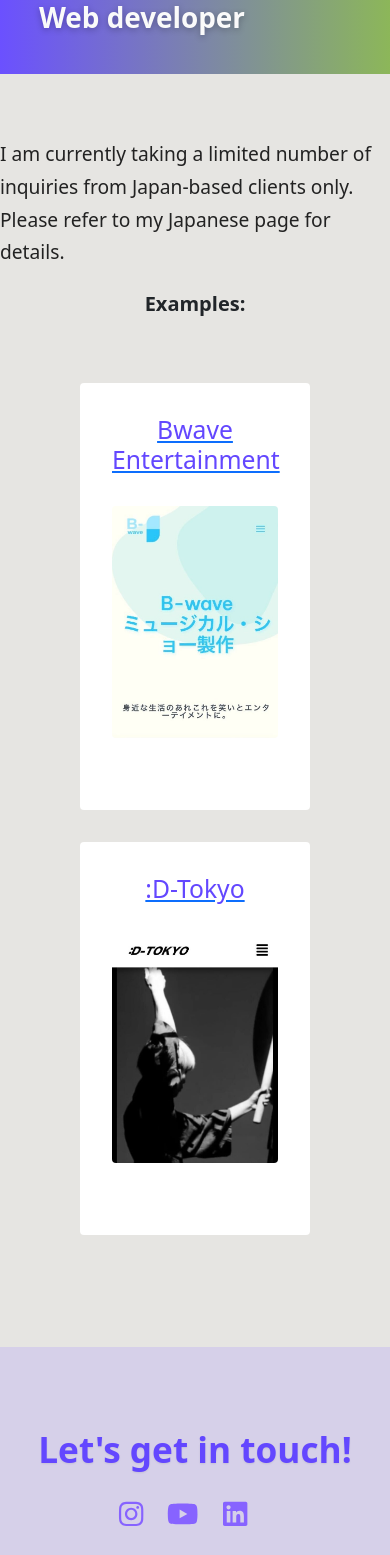
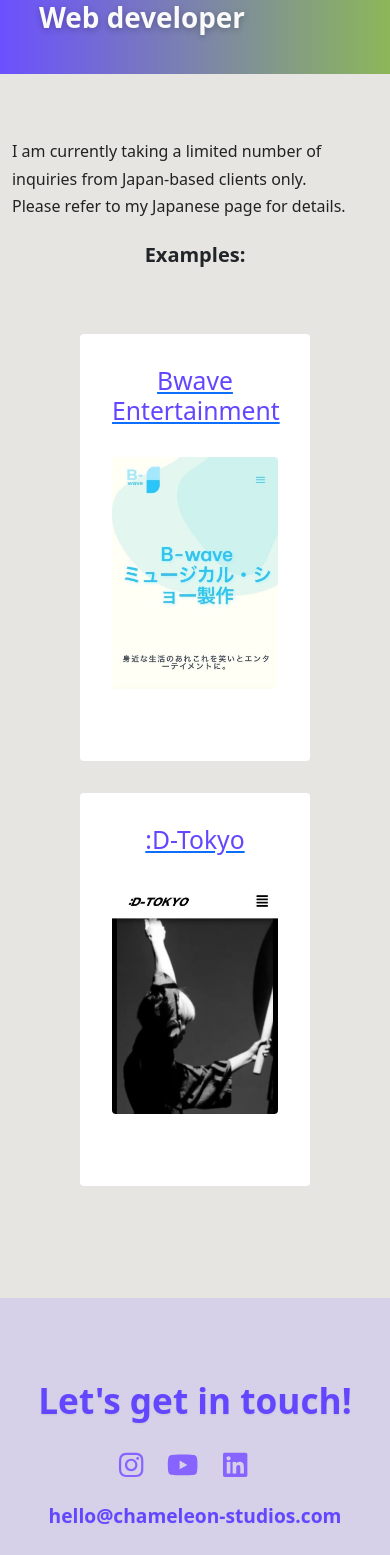
Before and after one commit to remiyamazaki03/chameleon-studios-website, a Next.js app: page /en/webdeveloper in a window 390 px wide. Shown: the part 120-1675 px from the top of the page. Built offline with nearby package versions, Linux system fonts and the light colour scheme.

Commit message:
mobile design adjustments

```diff
--- a/src/app/components/Footer.tsx
+++ b/src/app/components/Footer.tsx
@@ -49,7 +49,7 @@ export default function Footer({ lang }: { lang: string }) {
   return (
     <div>
       <div className={`row ${styles.contact}`}>
-        <div className="col-md-6 ps-md-5">
+        <section className="col-md-6 ps-md-5">
           <h1 className="mt-5 d-flex justify-content-center justify-content-md-start">
             <div className={`brand ${styles.cta}`}>{t("cta")}</div>
           </h1>
@@ -61,15 +61,12 @@ export default function Footer({ lang }: { lang: string }) {
           >
             hello@chameleon-studios.com
           </p>
-        </div>
-        <div className="col-md-6 d-flex flex-column">
-          <div
-            className="me-sm-5 d-flex align-items-center justify-content-center"
-            style={{ height: "100vh", width: "100%" }}
-          >
+        </section>
+        <section className="col-md-6 d-flex flex-column">
+          <div className="me-sm-5 d-flex align-items-center justify-content-center">
             <Form />
           </div>
-        </div>
+        </section>
       </div>
       <footer className={styles.copyright}>
         <div className="brand pt-2">
--- a/src/app/globals.css
+++ b/src/app/globals.css
@@ -83,7 +83,7 @@ body {
 
 .bio {
   text-align: left;
-  font-size: 1.2rem;
+  font-size: clamp(1rem, 2.2vw, 1.2rem);
   line-height: 1.7;
   color: #222;
   max-width: clamp(40ch, 50vw, 60ch);
```
